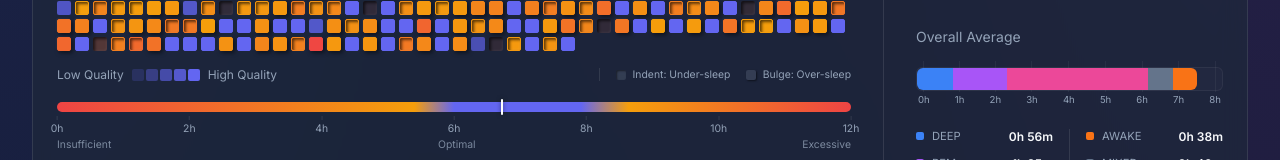
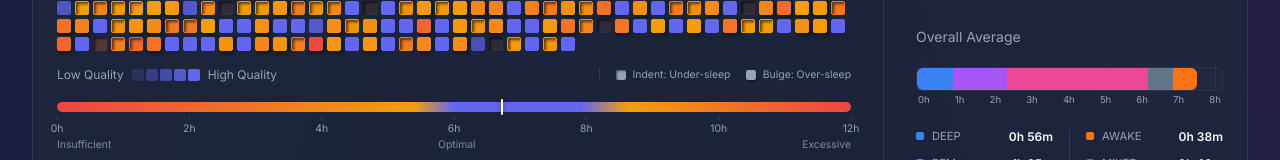
Before and after one commit to LucidMach/Sleep-More, a React (Vite) app: page / in a window 1280 px wide. Shown: the part 305-465 px from the top of the page. Built offline with nearby package versions, Linux system fonts and the light colour scheme.

Commit message:
better indent label

```diff
--- a/src/components/SleepHeatmap.jsx
+++ b/src/components/SleepHeatmap.jsx
@@ -101,11 +101,11 @@ const SleepHeatmap = ({ data, onSelectDate }) => {
 
             <div style={{ display: 'flex', alignItems: 'center', gap: '1rem', borderLeft: '1px solid var(--card-border)', paddingLeft: '1rem' }}>
               <div style={{ display: 'flex', alignItems: 'center', gap: '0.4rem' }}>
-                <div style={{ width: 10, height: 10, borderRadius: 2, background: 'rgba(148, 163, 184, 0.2)', boxShadow: 'inset 1px 1px 2px rgba(0,0,0,0.5)' }} />
+                <div style={{ width: 10, height: 10, borderRadius: 2, background: 'rgba(148, 163, 184, 1)', boxShadow: 'inset 1px 1px 2px rgba(0,0,0,0.5)' }} />
                 <span style={{ fontSize: '0.65rem' }}>Indent: Under-sleep</span>
               </div>
               <div style={{ display: 'flex', alignItems: 'center', gap: '0.4rem' }}>
-                <div style={{ width: 10, height: 10, borderRadius: 2, background: 'rgba(148, 163, 184, 0.2)', boxShadow: '1px 1px 2px rgba(0,0,0,0.5)' }} />
+                <div style={{ width: 10, height: 10, borderRadius: 2, background: 'rgba(148, 163, 184, 1)', boxShadow: '1px 1px 2px rgba(0,0,0,0.5)' }} />
                 <span style={{ fontSize: '0.65rem' }}>Bulge: Over-sleep</span>
               </div>
             </div>
```
